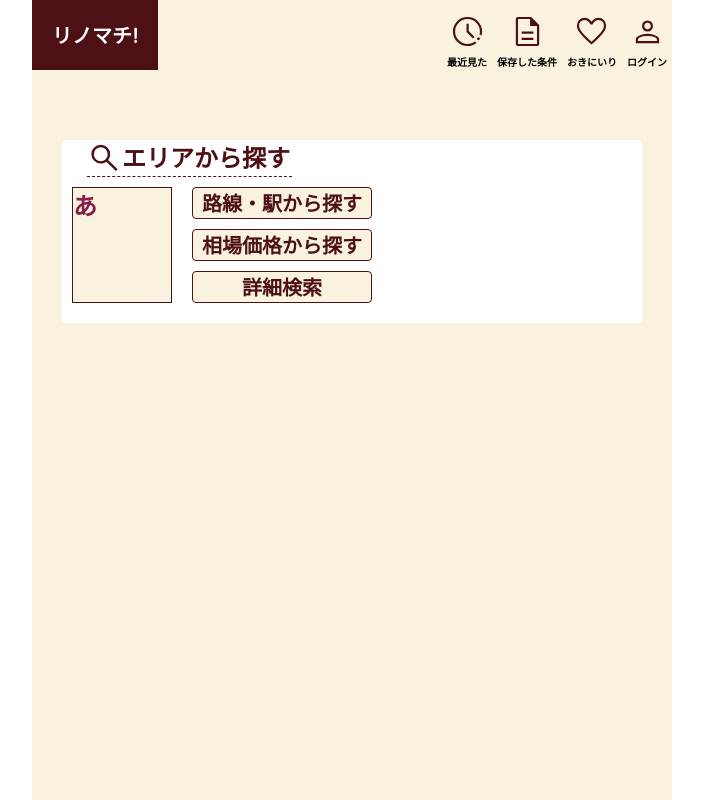
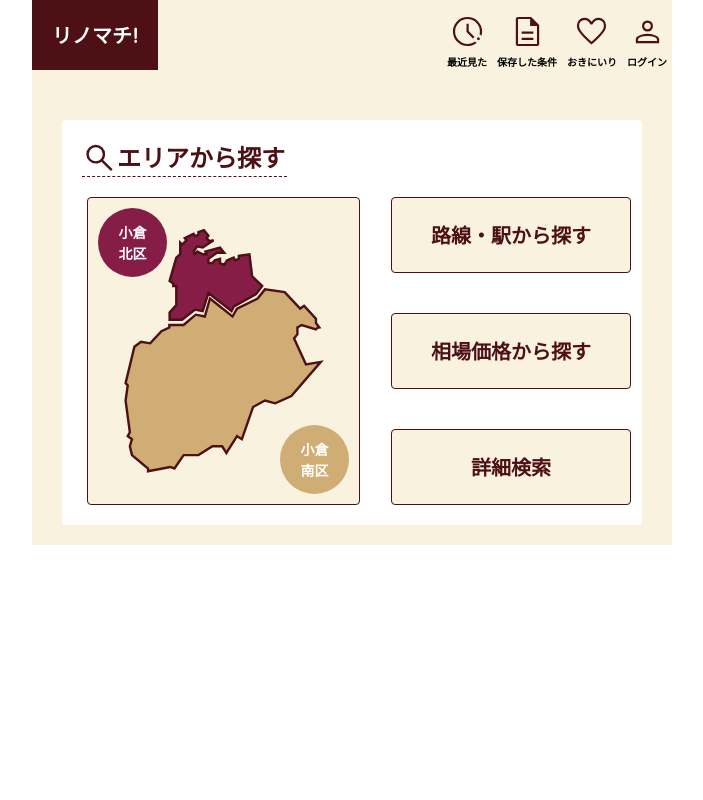
Before and after one commit to yama-chiiii/Rinomachi-Front, a Next.js app: page /search in a window 1280 px wide. Shown: the whole page, without its empty margins (288-991 px from the left). Built offline with nearby package versions, Linux system fonts and the light colour scheme.

Commit message:
feat: 地図の追加

```diff
--- a/src/app/component/Header.tsx
+++ b/src/app/component/Header.tsx
@@ -1,6 +1,6 @@
 export default function Header(){
     return(
-        <div className="flex justify-center z-50 ">
+        <div className="flex justify-center z-5000000">
             <div className="w-full lg:w-1/2 flex fixed top-0">
                 <button type="button" className="top-0 bg-brown-dark flex text-white font-mPlus px-20 py-20 font-bold text-xl">
                     リノマチ!
--- a/src/app/layout.tsx
+++ b/src/app/layout.tsx
@@ -1,6 +1,7 @@
 import type { Metadata } from "next";
 import localFont from "next/font/local";
 import "./globals.css";
+import Header from "./component/Header";
 
 const geistSans = localFont({
   src: "./fonts/GeistVF.woff",
@@ -25,6 +26,7 @@ export default function RootLayout({
 }>) {
   return (
     <html lang="en">
+      <Header/>
       <body
         className={`${geistSans.variable} ${geistMono.variable} antialiased`}
       >
--- a/src/app/search/page.tsx
+++ b/src/app/search/page.tsx
@@ -4,25 +4,40 @@ import Header from "./../component/Header";
 export default function Search() {
     return (
       <>
-        <Header></Header>
         <div className="w-full lg:w-1/2 min-h-screen flex flex-col mx-auto font-mPlus font-semibold text-2xl">
-          <div className="w-full h-screen bg-brown-light text-red-dark">
-            <div className="bg-white rounded mt-140 mx-30 pb-10">
-              <div className="flex border-b border-dashed border-brown-dark w-205 ml-25">
+          <div className="w-full h-full bg-brown-light text-red-dark">
+            <div className="bg-white rounded mt-120 mb-20 mx-30">
+              <div className="flex border-b border-dashed border-brown-dark w-205 pt-20 ml-20">
                 <img src="/search.svg" alt="Icon" height={35} width={35} />
-                <div className="font-mPlus text-brown-dark ">エリアから探す</div>
+                <div className="font-mPlus text-brown-dark">エリアから探す</div>
               </div>
-              <div className="flex">
-                <div className="m-10 bg-brown-light border border-brown-dark w-100">あ</div>
-                <ul>
-                  <li className="bg-brown-light border border-brown-dark rounded text-brown-dark font-mPlus font-semibold text-xl flex justify-center w-180 m-10">
-                    路線・駅から探す
+              <div className="lg:flex z-30">
+                <div className="relative flex lg:ml-25 m-20 bg-brown-light border border-brown-dark rounded">
+                  <button type="button" className="flex rounded-full bg-red-dark font-mPlus font-semibold text-white text-sm justify-center items-center w-69 h-69 p-20 absolute top-10 left-10">
+                    小倉北区
+                  </button>
+                  <div className="flex justify-center w-full h-auto">
+                    <img src="/kokura.svg" alt="map" height={200} width={200} className="my-10 lg:mx-50"/>
+                  </div>
+                  <button type="button" className="flex rounded-full bg-brown font-mPlus font-semibold text-white text-sm justify-center items-center w-69 h-69 p-20 absolute bottom-10 right-10">
+                    小倉南区
+                  </button>
+                </div>
+                <ul className="w-full lg:w-1/2">
+                  <li className="flex justify-center">
+                    <button type="button" className="bg-brown-light border border-brown-dark rounded text-brown-dark font-mPlus font-semibold text-xl lg:w-11/12 py-22 my-10 lg:my-20">
+                      <div>路線・駅から探す</div>
+                    </button>
                   </li>
-                  <li className="bg-brown-light border border-brown-dark rounded text-brown-dark font-mPlus font-semibold text-xl flex justify-center w-180 m-10">
-                    相場価格から探す
+                  <li className="flex justify-center">
+                    <button type="button" className="bg-brown-light border border-brown-dark rounded text-brown-dark font-mPlus font-semibold text-xl lg:w-11/12 py-22 my-10 lg:my-20">
+                      <div>相場価格から探す</div>
+                    </button>
                   </li>
-                  <li className="bg-brown-light border border-brown-dark rounded text-brown-dark font-mPlus font-semibold text-xl flex justify-center w-180 m-10">
-                    詳細検索
+                  <li className="flex justify-center">
+                    <button type="button" className="bg-brown-light border border-brown-dark rounded text-brown-dark font-mPlus font-semibold text-xl lg:w-11/12 py-22 my-10 lg:my-20">
+                      <div>詳細検索</div>
+                    </button>
                   </li>
                 </ul>
               </div>
```
